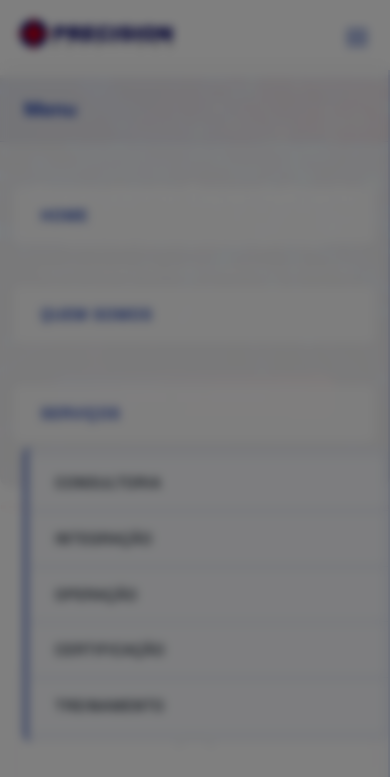
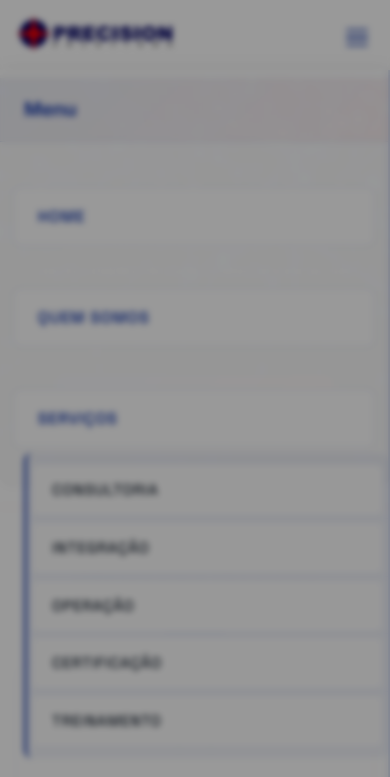
Before and after one commit to juancarlosferreirachagas/precision-solutions, a website: page index.html in a window 390 px wide. Both pictures are taken after a click on the element 357 px from the left and 37 px from the top of the page. Shown: the top 777 px of the page. Drawn offline with Linux system fonts and the light colour scheme.

Commit message:
fix: Corrigir blur do menu hambÃºrguer - foco mobile
- Remover backdrop-filter do menu principal
- Remover backdrop-filter do dropdown menu
- Remover backdrop-filter do hambÃºrguer icon
- Manter blur apenas no overlay de fundo
- Melhorar fundo dos itens para mais branco
- Adicionar bordas sutis nos itens
- Corrigir erro de CSS loading property
- Focar apenas em melhorias mobile

```diff
--- a/assets/css/style.css
+++ b/assets/css/style.css
@@ -81,7 +81,6 @@ body {
 img {
     max-width: 100%;
     height: auto;
-    loading: lazy;
 }
 
 /* Typography System */
@@ -508,9 +507,7 @@ nav {
     padding: 6px;
     border-radius: 6px;
     transition: all 0.3s ease;
-    background: rgba(255, 255, 255, 0.8);
-    backdrop-filter: blur(5px);
-    -webkit-backdrop-filter: blur(5px);
+    background: rgba(255, 255, 255, 0.9);
 }
 
 .hamburger:hover {
@@ -2201,9 +2198,7 @@ footer {
         left: -100%;
         width: 100%;
         height: calc(100vh - 70px);
-        background: rgba(255, 255, 255, 0.95);
-        backdrop-filter: blur(15px);
-        -webkit-backdrop-filter: blur(15px);
+        background: rgba(255, 255, 255, 0.98);
         flex-direction: column;
         justify-content: flex-start;
         align-items: stretch;
@@ -2250,9 +2245,9 @@ footer {
         left: 0;
         width: 100%;
         height: 100%;
-        background: rgba(0, 0, 0, 0.5);
-        backdrop-filter: blur(5px);
-        -webkit-backdrop-filter: blur(5px);
+        background: rgba(0, 0, 0, 0.4);
+        backdrop-filter: blur(3px);
+        -webkit-backdrop-filter: blur(3px);
         z-index: 9998;
         opacity: 0;
         visibility: hidden;
@@ -2298,9 +2293,10 @@ footer {
         transition: all 0.3s cubic-bezier(0.4, 0, 0.2, 1);
         border-left: 4px solid transparent;
         position: relative;
-        background: rgba(255, 255, 255, 0.8);
+        background: rgba(255, 255, 255, 0.95);
         margin: 0.1rem 0.8rem;
         border-radius: 8px;
+        border: 1px solid rgba(30, 64, 175, 0.1);
     }
 
     .nav-menu a:hover {
@@ -2408,8 +2404,6 @@ footer {
         margin: 0.3rem 0 0 1.5rem;
         border-radius: 8px;
         border-left: 3px solid var(--card-blue);
-        backdrop-filter: blur(5px);
-        -webkit-backdrop-filter: blur(5px);
     }
 
     .dropdown-menu li {
@@ -2428,7 +2422,8 @@ footer {
         transition: all 0.3s ease;
         border-radius: 6px;
         margin: 0.1rem 0.3rem;
-        background: rgba(255, 255, 255, 0.6);
+        background: rgba(255, 255, 255, 0.9);
+        border: 1px solid rgba(30, 64, 175, 0.08);
     }
 
     .dropdown-menu a:hover {
```
